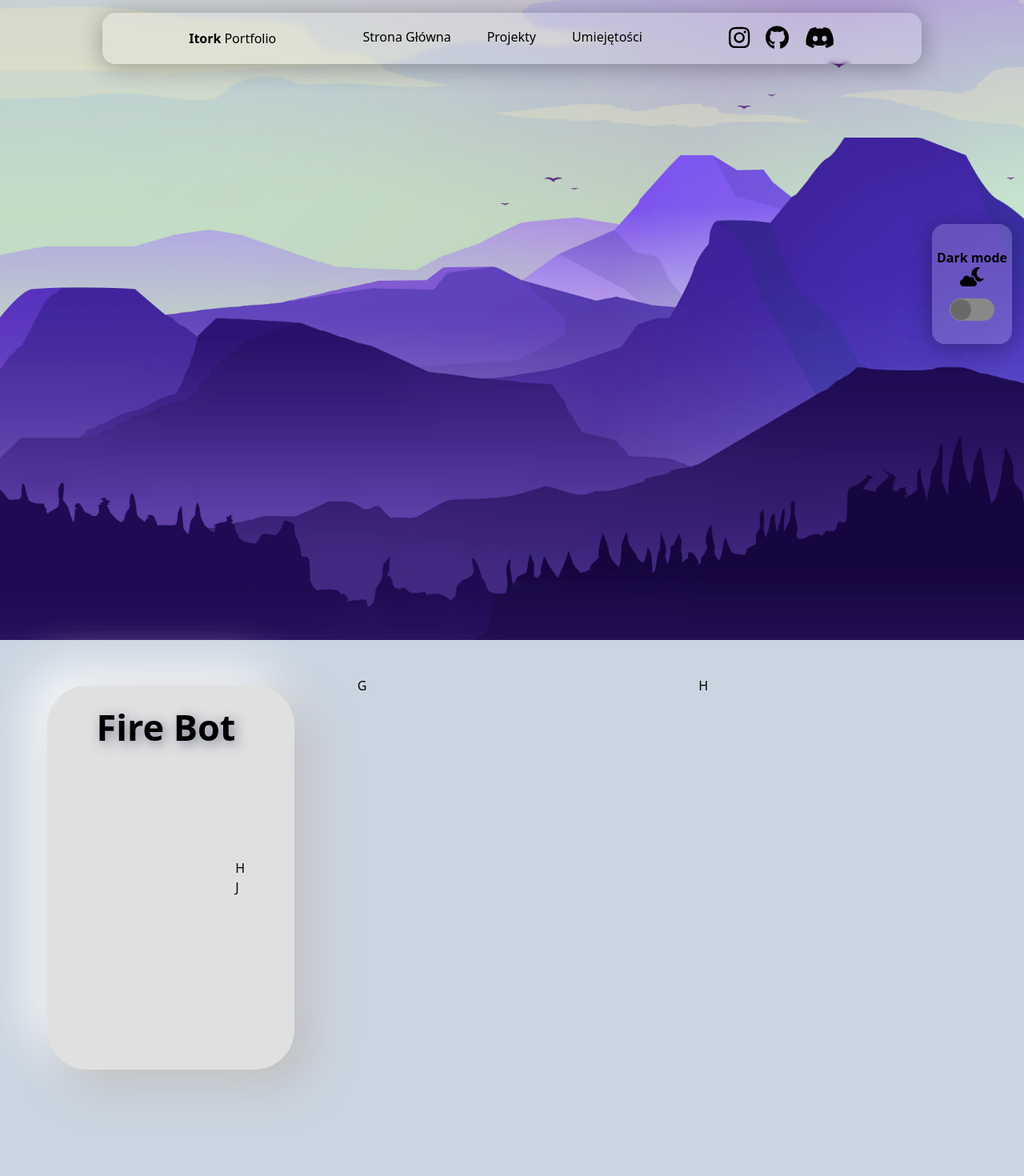
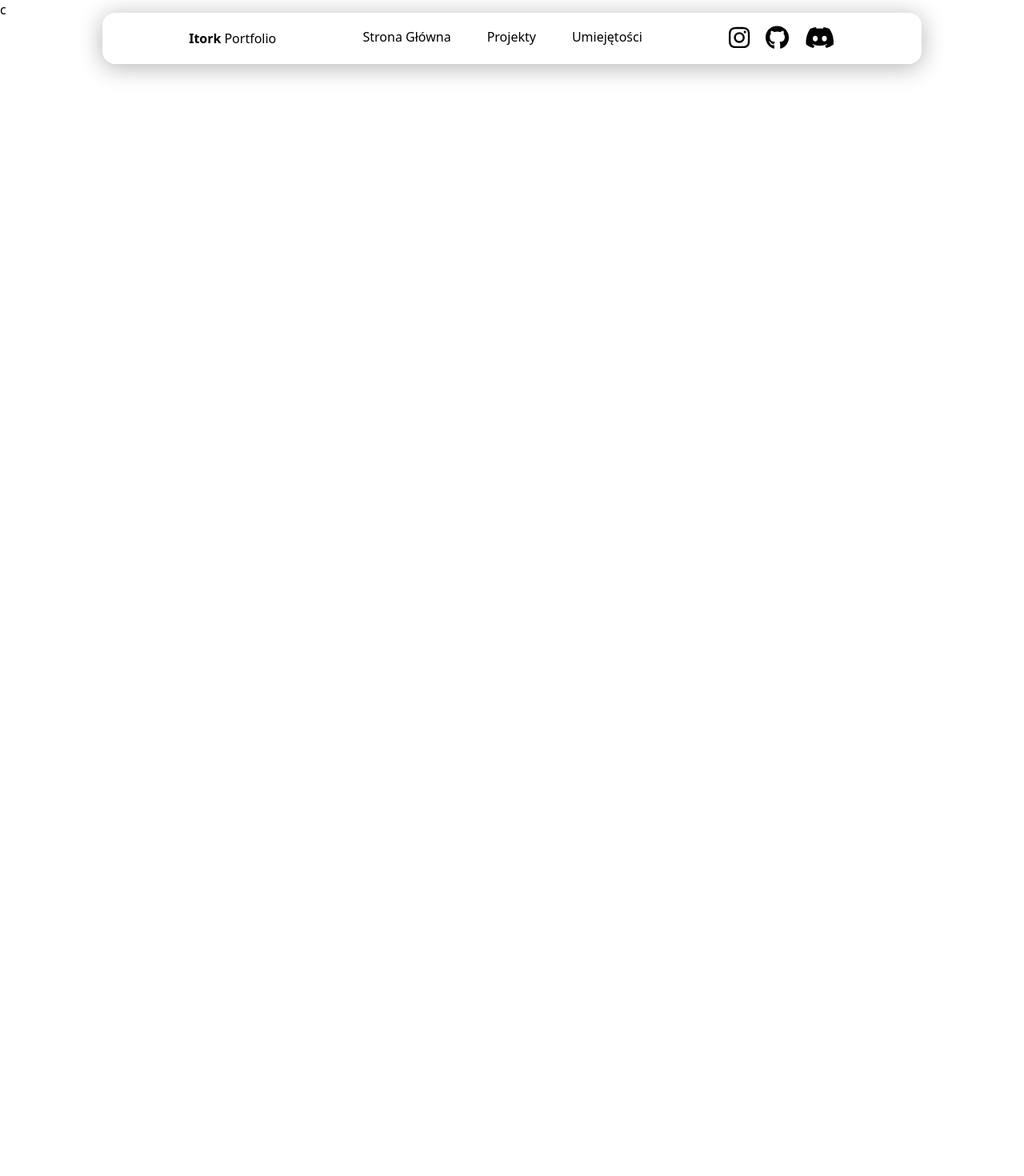
Before and after one commit to itork-glitch/React-Portfolio, a React (Vite) app: page /fire in a window 1280 px wide. Shown: the top 1470 px of the page at 80% size. After the commit the page ends 800 px from the top, so only its background shows below. Built offline with nearby package versions, Linux system fonts and the light colour scheme.

Commit message:
Projects 2/5

```diff
--- a/package.json
+++ b/package.json
@@ -15,6 +15,7 @@
     "@fortawesome/react-fontawesome": "^0.2.0",
     "react": "^18.2.0",
     "react-dom": "^18.2.0",
+    "react-router-dom": "^6.8.0",
     "react-scroll": "^1.8.9",
     "react-switch": "^7.0.0"
   },
--- a/src/App.jsx
+++ b/src/App.jsx
@@ -1,44 +1,25 @@
-import React, { createContext, useState } from "react";
-import "./App.css";
-import { NavBar, Projects, Skills } from "./components/index";
-import "./styles/darkmode.css";
-import { FontAwesomeIcon } from "@fortawesome/react-fontawesome";
-import Switch from "react-switch";
-import styles from "./styles/styles";
-
-export const themeContext = createContext(null);
+import React, { createContext, useState } from 'react';
+import './App.css';
+import { NavBar, Projects, Skills } from './components';
+import { FireBot } from './pages/FireBot';
+import { Commands } from './pages/commands';
+import { Home } from './pages/Home';
+import './styles/darkmode.css';
+import { FontAwesomeIcon } from '@fortawesome/react-fontawesome';
+import Switch from 'react-switch';
+import styles from './styles/styles';
+import { Routes, Route, Outlet, Link } from 'react-router-dom';
 
 function App() {
-  const [theme, setTheme] = useState("light");
-
-  const toogleTheme = () => {
-    setTheme((curr) => (curr === "light" ? "dark" : "light"));
-  };
   return (
-    <themeContext.Provider value={{ theme, toogleTheme }}>
-      <div className=" background h-screen bg-cover bg-fixed" id={theme}>
-        <NavBar />
-        <div className={styles.darkSwitch} id="darkmode">
-          <span className=" darktext font-semibold">Dark mode</span>
-          <FontAwesomeIcon
-            icon="fa-solid fa-cloud-moon"
-            className=" mb-[15px] text-2xl"
-            inverse={theme === "dark"}
-          />
-          <Switch
-            onChange={toogleTheme}
-            checked={theme === "dark"}
-            onColor="#3e77c7"
-            offHandleColor="#696969"
-            onHandleColor="#369aff"
-            uncheckedIcon={false}
-            checkedIcon={false}
-          />
-        </div>
-      </div>
-      <Projects id={theme} />
-      <Skills />
-    </themeContext.Provider>
+    <div className="app">
+      <NavBar />
+      <Routes>
+        <Route path="/" element={<Home />} />
+        <Route path="commands" element={<Commands />} />
+        <Route path="fire" element={<FireBot />} />
+      </Routes>
+    </div>
   );
 }
 
--- a/src/components/projects.jsx
+++ b/src/components/projects.jsx
@@ -1,18 +1,27 @@
 import React from 'react';
 import '../styles/projects.css';
+import { Route, Routes, Link, Navigate, Outlet } from 'react-router-dom';
+import { FireBot } from '../pages/FireBot';
+import App from '../App';
 
 export const Projects = ({ id }) => {
   return (
-    <div className={`h-[200vh] bg-slate-300 projects ${id} py-[45px]`}>
-      <div className="grid xs:grid-cols-1 xs:grid-rows-3 sm:grid-cols-1 sm:grid-rows-3 md:grid-cols-2 md:grid-rows-2 lg:grid-cols-3 lg:grid-rows-1 gap-10 mx-8 xs:mx-2 sm:mx-4 md:mx-5">
+    <div
+      className={`xs:h-[200vh] sm:200vh md:h-[150vh] lg:h-screen bg-slate-300 projects ${id} py-[45px]`}
+    >
+      <div className="grid xs:grid-cols-1 xs:grid-rows-3 sm:grid-cols-1 sm:grid-rows-3 md:grid-cols-2 md:grid-rows-2 lg:grid-cols-3 lg:grid-rows-1 gap-10 mx-8 xs:mx-1 sm:mx-2 md:mx-3">
         <div className="card1 flex justify-center items-center my-3">
-          <div className="card h-[60vh] w-[80%] flex justify-center items-center">
-            <div className="title -mt-[47vh] font-semibold text-[45px] flex justify-center">
+          <div className="card lg:h-[50vh] h-[60vh] w-[80%] flex justify-center items-center flex-col">
+            <div className="title -mt-[20vh] lg:-mt-[22vh] font-semibold text-[45px] mb-[45px]">
               <h1>Fire Bot</h1>
             </div>
-            <div className="description ">
-              <p>H</p>
-              <button>J</button>
+            <div className="description">
+              <p className="text-center px-5">
+                Fire Bot to bot do discorda o szerokim zastosowaniu posiada dużo
+                komend każdej kategori. <br /> Dowiedz się więcej klikając w
+                link.
+              </p>
+              <Link to="/fire">Klik</Link>
             </div>
           </div>
         </div>
--- a/src/main.jsx
+++ b/src/main.jsx
@@ -1,15 +1,18 @@
-import React from "react";
-import ReactDOM from "react-dom/client";
-import App from "./App";
-import "./global.css";
-import { library } from "@fortawesome/fontawesome-svg-core";
-import { fas } from "@fortawesome/free-solid-svg-icons";
-import { fab } from "@fortawesome/free-brands-svg-icons";
+import React from 'react';
+import ReactDOM from 'react-dom/client';
+import App from './App';
+import './global.css';
+import { library } from '@fortawesome/fontawesome-svg-core';
+import { fas } from '@fortawesome/free-solid-svg-icons';
+import { fab } from '@fortawesome/free-brands-svg-icons';
+import { BrowserRouter } from 'react-router-dom';
 
 library.add(fas, fab);
 
-ReactDOM.createRoot(document.getElementById("root")).render(
+ReactDOM.createRoot(document.getElementById('root')).render(
   <React.StrictMode>
-    <App />
+    <BrowserRouter>
+      <App />
+    </BrowserRouter>
   </React.StrictMode>
 );
--- /dev/null
+++ b/src/pages/FireBot.jsx
@@ -0,0 +1,9 @@
+import React from 'react';
+
+export const FireBot = () => {
+  return (
+    <div>
+      <h1>c</h1>
+    </div>
+  );
+};
--- /dev/null
+++ b/src/pages/commands.jsx
@@ -0,0 +1,9 @@
+import React from 'react';
+
+export const Commands = () => {
+  return (
+    <div>
+      <h1>c</h1>
+    </div>
+  );
+};
--- /dev/null
+++ b/src/pages/home.jsx
@@ -0,0 +1,44 @@
+import '../App.css';
+import { NavBar, Projects, Skills } from '../components';
+import { Commands } from './commands';
+import { FireBot } from './FireBot';
+import '../styles/darkmode.css';
+import { FontAwesomeIcon } from '@fortawesome/react-fontawesome';
+import { Route, Routes } from 'react-router-dom';
+import Switch from 'react-switch';
+import styles from '../styles/styles';
+import React, { createContext, useState } from 'react';
+
+export const Home = () => {
+  const themeContext = createContext(null);
+  const [theme, setTheme] = useState('light');
+
+  const toogleTheme = () => {
+    setTheme((curr) => (curr === 'light' ? 'dark' : 'light'));
+  };
+  return (
+    <themeContext.Provider value={{ theme, toogleTheme }}>
+      <div className=" background h-screen bg-cover bg-fixed" id={theme}>
+        <div className={styles.darkSwitch} id="darkmode">
+          <span className=" darktext font-semibold">Dark mode</span>
+          <FontAwesomeIcon
+            icon="fa-solid fa-cloud-moon"
+            className=" mb-[15px] text-2xl"
+            inverse={theme === 'dark'}
+          />
+          <Switch
+            onChange={toogleTheme}
+            checked={theme === 'dark'}
+            onColor="#3e77c7"
+            offHandleColor="#696969"
+            onHandleColor="#369aff"
+            uncheckedIcon={false}
+            checkedIcon={false}
+          />
+        </div>
+      </div>
+      <Projects id={theme} />
+      <Skills />
+    </themeContext.Provider>
+  );
+};
```
Also changed, not shown: src/pages/index.js (added), 1 other file (tests, documents, lock files or other folders).
